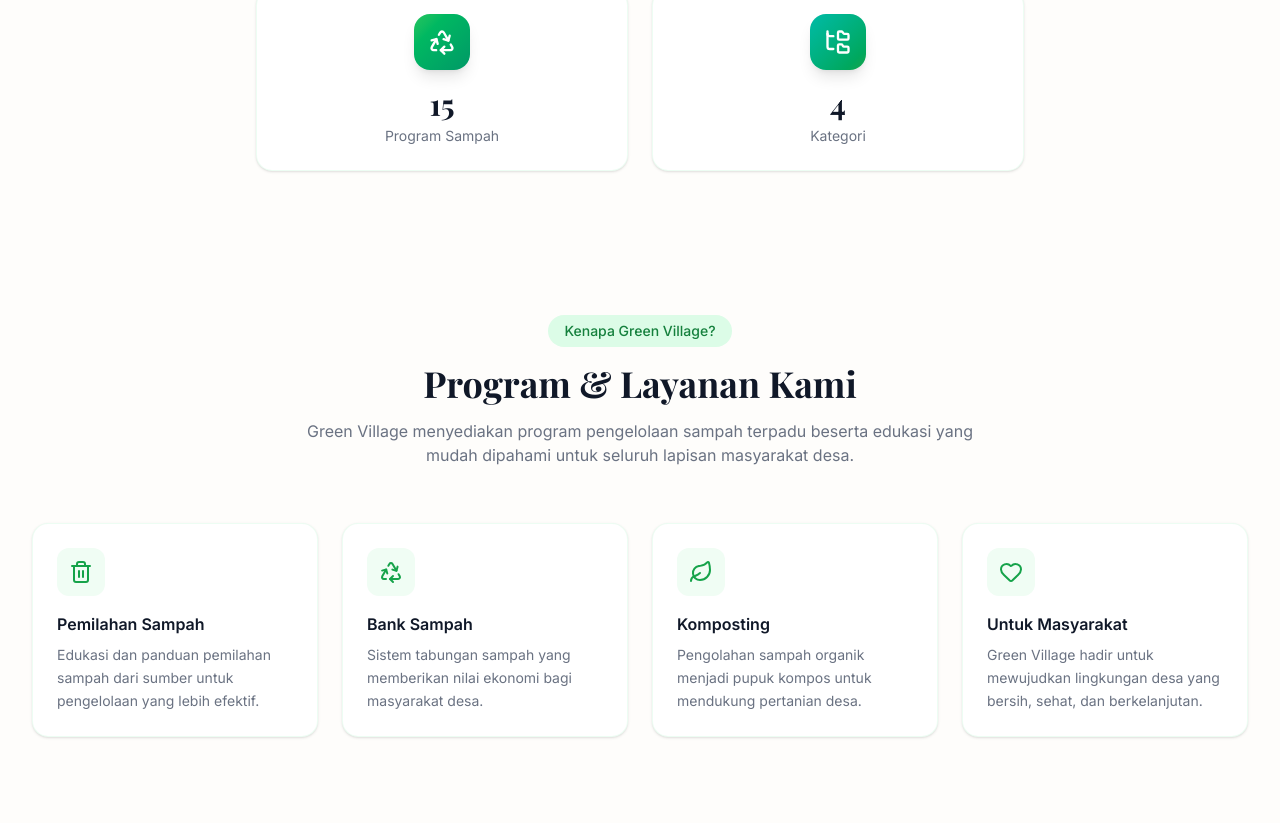
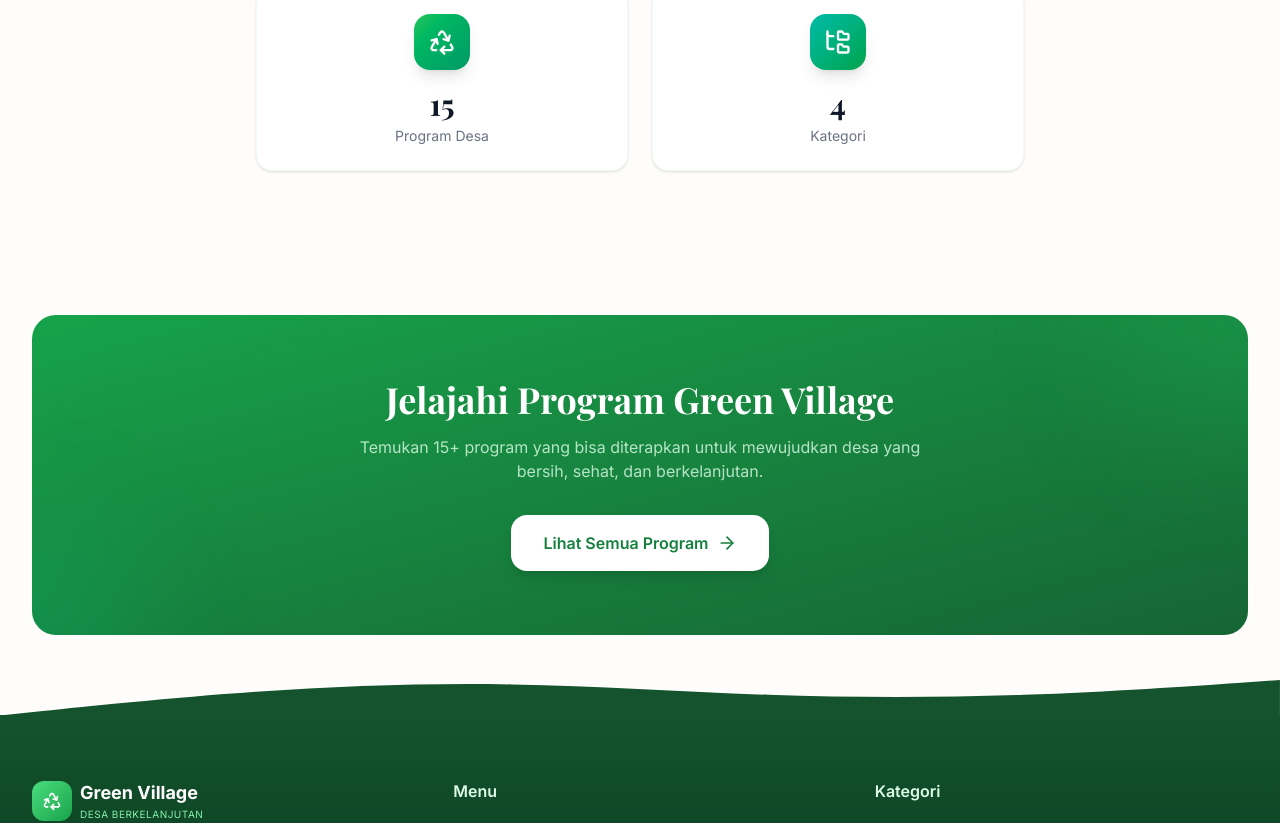
Before and after one commit to Jihansaniyya/GreenVillage, a React (Vite) app: page / in a window 1280 px wide. Shown: the part 875-1698 px from the top of the page. Built offline with nearby package versions, Linux system fonts and the light colour scheme.

Commit message:
generalin green village

```diff
--- a/src/pages/Home.jsx
+++ b/src/pages/Home.jsx
@@ -1,6 +1,6 @@
 import { Link } from 'react-router-dom';
 import { motion } from 'framer-motion';
-import { Recycle, FolderTree, ArrowRight, Trash2, Leaf, Heart } from 'lucide-react';
+import { Recycle, FolderTree, ArrowRight } from 'lucide-react';
 import { usePlants } from '../hooks/usePlants';
 import { getCategories } from '../utils/helpers';
 
@@ -15,16 +15,11 @@ export default function Home() {
   const categories = getCategories(plants);
 
   const stats = [
-    { icon: Recycle, label: 'Program Sampah', value: plants.length, color: 'from-green-500 to-emerald-600' },
+    { icon: Recycle, label: 'Program Desa', value: plants.length, color: 'from-green-500 to-emerald-600' },
     { icon: FolderTree, label: 'Kategori', value: categories.length, color: 'from-teal-500 to-green-600' },
   ];
 
-  const features = [
-    { icon: Trash2, title: 'Pemilahan Sampah', desc: 'Edukasi dan panduan pemilahan sampah dari sumber untuk pengelolaan yang lebih efektif.' },
-    { icon: Recycle, title: 'Bank Sampah', desc: 'Sistem tabungan sampah yang memberikan nilai ekonomi bagi masyarakat desa.' },
-    { icon: Leaf, title: 'Komposting', desc: 'Pengolahan sampah organik menjadi pupuk kompos untuk mendukung pertanian desa.' },
-    { icon: Heart, title: 'Untuk Masyarakat', desc: 'Green Village hadir untuk mewujudkan lingkungan desa yang bersih, sehat, dan berkelanjutan.' },
-  ];
+
 
   return (
     <div className="min-h-screen">
@@ -72,8 +67,8 @@ export default function Home() {
               transition={{ duration: 0.7, delay: 0.2 }}
               className="mt-6 text-lg text-green-100/80 leading-relaxed max-w-xl"
             >
-              Mewujudkan Desa Bersih, Sehat, dan Berkelanjutan melalui Pengelolaan Sampah
-              yang terpadu, berbasis masyarakat, dan berwawasan lingkungan.
+              Mewujudkan Desa Bersih, Sehat, dan Berkelanjutan melalui berbagai program
+              pemberdayaan masyarakat dan pengelolaan lingkungan yang terpadu.
             </motion.p>
 
             <motion.div
@@ -131,47 +126,7 @@ export default function Home() {
         </div>
       </section>
 
-      {/* Features Section */}
-      <section className="py-20 bg-cream-50">
-        <div className="max-w-7xl mx-auto px-4 sm:px-6 lg:px-8">
-          <motion.div
-            {...fadeInUp}
-            whileInView={fadeInUp.animate}
-            viewport={{ once: true }}
-            className="text-center mb-14"
-          >
-            <span className="inline-block px-4 py-1.5 bg-green-100 text-green-700 rounded-full text-sm font-medium mb-4">
-              Kenapa Green Village?
-            </span>
-            <h2 className="text-3xl sm:text-4xl font-bold text-gray-900 font-display">
-              Program & Layanan Kami
-            </h2>
-            <p className="mt-4 text-gray-500 max-w-2xl mx-auto">
-              Green Village menyediakan program pengelolaan sampah terpadu beserta edukasi
-              yang mudah dipahami untuk seluruh lapisan masyarakat desa.
-            </p>
-          </motion.div>
 
-          <div className="grid grid-cols-1 sm:grid-cols-2 lg:grid-cols-4 gap-6">
-            {features.map(({ icon: Icon, title, desc }, i) => (
-              <motion.div
-                key={title}
-                initial={{ opacity: 0, y: 30 }}
-                whileInView={{ opacity: 1, y: 0 }}
-                viewport={{ once: true }}
-                transition={{ duration: 0.5, delay: i * 0.1 }}
-                className="bg-white rounded-2xl p-6 shadow-sm hover:shadow-lg hover:shadow-green-900/5 transition-all duration-300 border border-green-100/50 group hover:-translate-y-1"
-              >
-                <div className="w-12 h-12 rounded-xl bg-green-50 flex items-center justify-center mb-4 group-hover:bg-green-100 transition-colors duration-300">
-                  <Icon className="w-6 h-6 text-green-600" />
-                </div>
-                <h3 className="font-semibold text-gray-900 mb-2">{title}</h3>
-                <p className="text-sm text-gray-500 leading-relaxed">{desc}</p>
-              </motion.div>
-            ))}
-          </div>
-        </div>
-      </section>
 
       {/* CTA Section */}
       <section className="py-20 bg-cream-50">
@@ -188,11 +143,11 @@ export default function Home() {
 
             <div className="relative z-10">
               <h2 className="text-3xl sm:text-4xl font-bold text-white font-display">
-                Jelajahi Program Pengelolaan Sampah
+                Jelajahi Program Green Village
               </h2>
               <p className="mt-4 text-green-100/80 max-w-xl mx-auto">
-                Temukan {plants.length}+ program pengelolaan sampah yang bisa diterapkan
-                untuk mewujudkan desa yang bersih dan berkelanjutan.
+                Temukan {plants.length}+ program yang bisa diterapkan
+                untuk mewujudkan desa yang bersih, sehat, dan berkelanjutan.
               </p>
               <Link
                 to="/plants"
```
